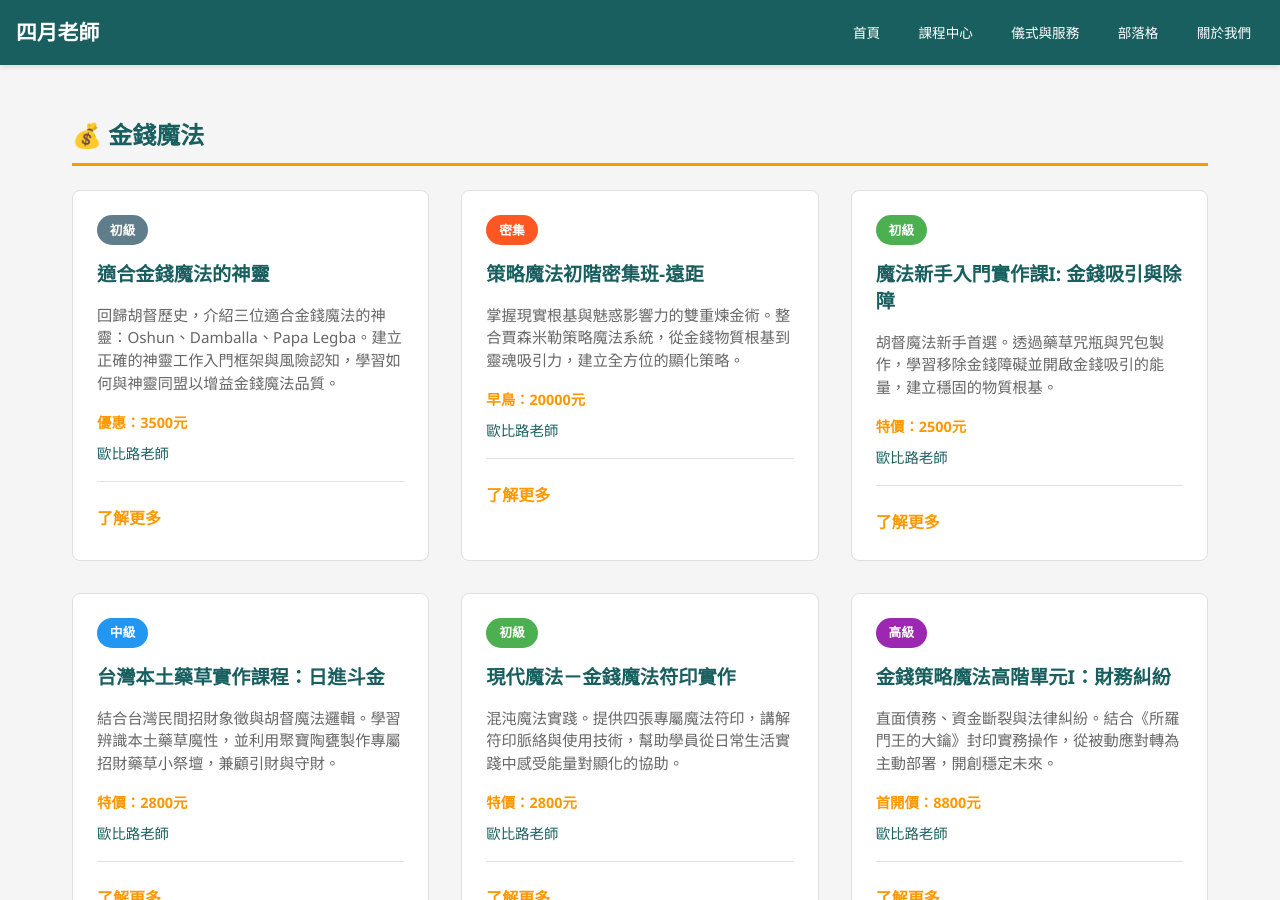
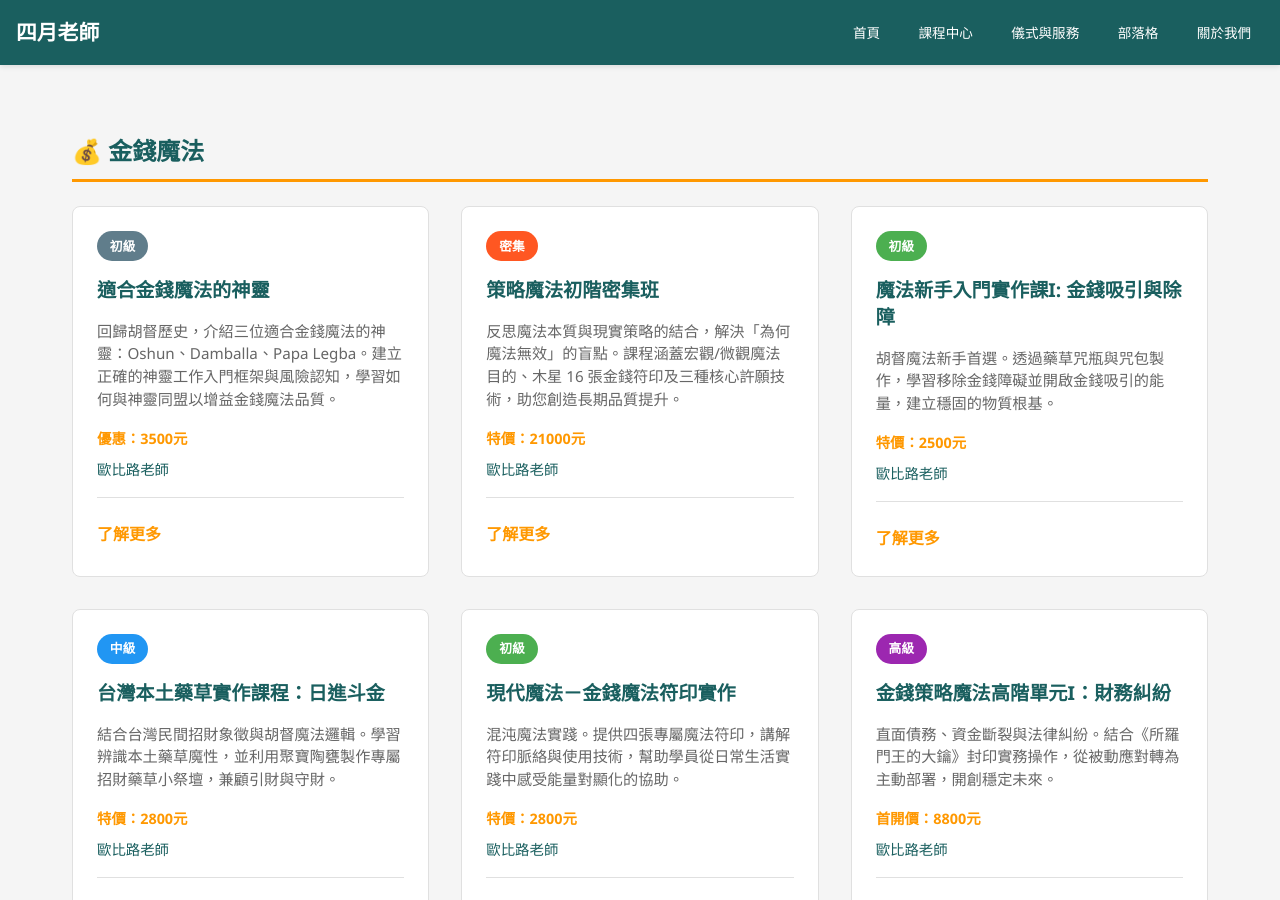
Before and after one commit to light4uliuphone-lang/hoodoo, a Jekyll site: the page built from course.html, in a window 1280 px wide and 900 px high, scrolled down 467 px. Built offline with Jekyll 4.4.1, drawn with Linux system fonts in a browser that asks for light colours.

Commit message:
Update course.html

```diff
--- a/course.html
+++ b/course.html
@@ -4,7 +4,7 @@ title: "課程中心"
 ---
 
 <div class="container" style="padding-top: 2rem; padding-bottom: 2rem;">
-    <h1 style="text-align: center; color: #1a5f5f; margin-bottom: 2rem; font-size: 2.5rem;">課程中心</h1>
+    <h1 style="text-align: center; color: #1a5f5f; margin-bottom: 3rem; font-size: 2.5rem;">課程中心</h1>
 
     <section class="course-categories" style="margin-bottom: 4rem;">
         <div class="categories-grid" style="display: grid; grid-template-columns: repeat(auto-fit, minmax(150px, 1fr)); gap: 15px;">
@@ -47,13 +47,13 @@ title: "課程中心"
 
             <div class="course-card">
                 <div class="course-tag" style="background-color: #ff5722;">密集</div>
-                <h3>策略魔法初階密集班-遠距</h3>
-                <p>掌握現實根基與魅惑影響力的雙重煉金術。整合賈森米勒策略魔法系統，從金錢物質根基到靈魂吸引力，建立全方位的顯化策略。</p>
+                <h3>策略魔法初階密集班</h3>
+                <p>反思魔法本質與現實策略的結合，解決「為何魔法無效」的盲點。課程涵蓋宏觀/微觀魔法目的、木星 16 張金錢符印及三種核心許願技術，助您創造長期品質提升。</p>
                 <div class="course-info">
-                    <span class="price">早鳥：20000元</span>
+                    <span class="price">特價：21000元</span>
                     <span class="teacher">歐比路老師</span>
                 </div>
-                <a href="/courses/course-005/" class="learn-more">了解更多</a>
+                <a href="/courses/course-018/" class="learn-more">了解更多</a>
             </div>
 
             <div class="course-card">
```
